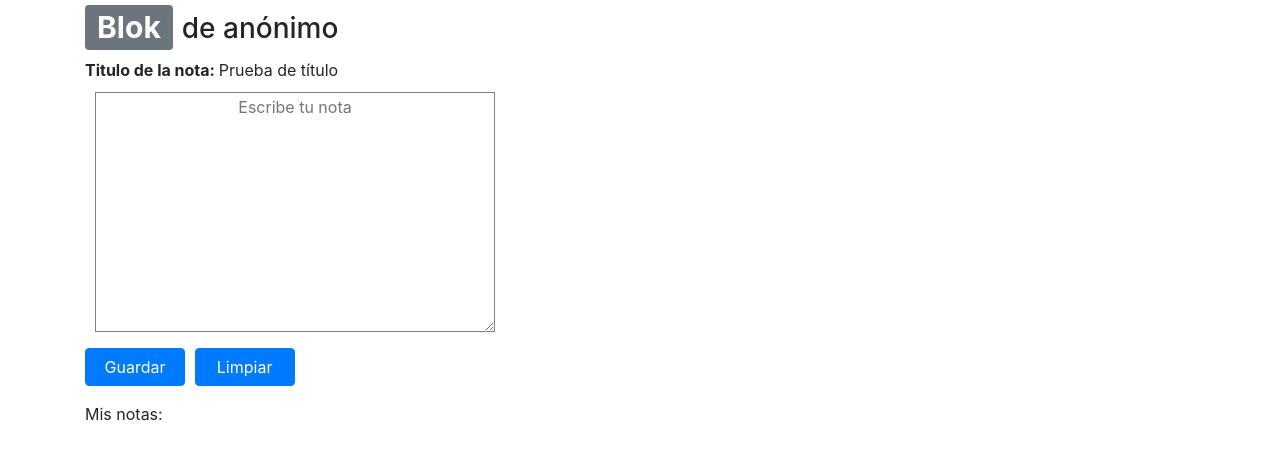
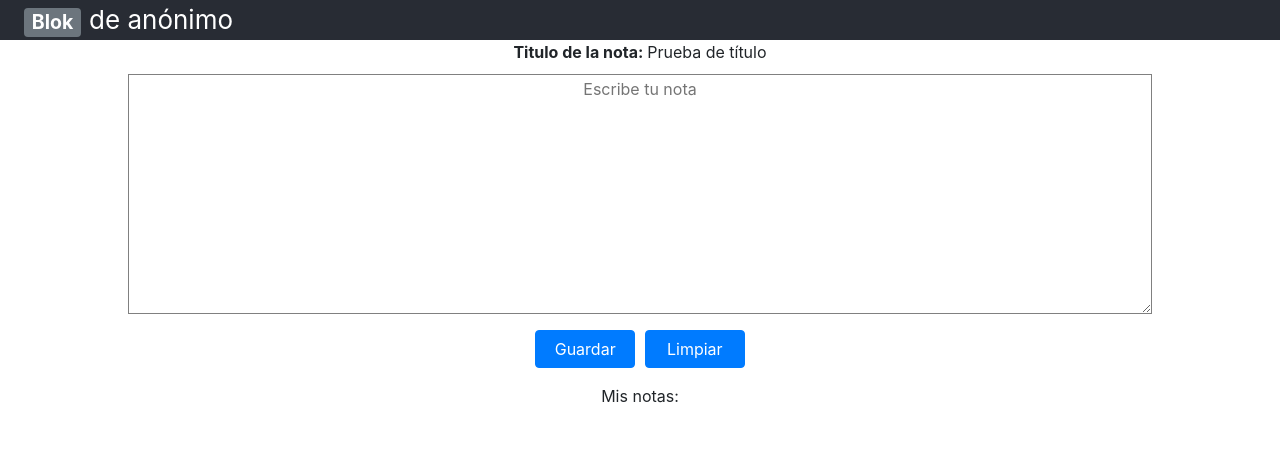
Before and after one commit to Omegadiaz/Blok, a React (Create React App) app: page / in a window 1280 px wide. Shown: the top 460 px of the page. Built offline with nearby package versions, Linux system fonts and the light colour scheme.

Commit message:
Arreglado un poco el estilo
Uso mejor de css y eliminada funcion para cambiar titulo por el momento

```diff
--- a/src/App.css
+++ b/src/App.css
@@ -2,37 +2,19 @@
   text-align: center;
 }
 
-.App-logo {
-  height: 40vmin;
-  pointer-events: none;
-}
-
-@media (prefers-reduced-motion: no-preference) {
-  .App-logo {
-    animation: App-logo-spin infinite 20s linear;
-  }
-}
-
 .App-header {
   background-color: #282c34;
-  min-height: 100vh;
+  min-height: 5vh;
   display: flex;
-  flex-direction: column;
-  align-items: center;
-  justify-content: center;
+  flex-direction: row;
+  align-items: left;
+  justify-content: left;
+  vertical-align: 'bottom';
+  padding-left: 3vh;
   font-size: calc(10px + 2vmin);
   color: white;
 }
-
-.App-link {
-  color: #61dafb;
+.userName {
+  color: white;
+  margin-left: 1vh;
 }
-
-@keyframes App-logo-spin {
-  from {
-    transform: rotate(0deg);
-  }
-  to {
-    transform: rotate(360deg);
-  }
-}
--- a/src/App.js
+++ b/src/App.js
@@ -63,9 +63,13 @@ const BlocDeNotas = () => (
   }
 
   return (
-    <div className="container">
-    <h1><a href="/#"><span className="badge badge-secondary" style={{marginRight:'0.3em'}}>Blok</span></a><span style={{fontSize: '0.7em'}}>de {nombre}</span></h1>
-     <Title clicked={changeTitleHandler} title="Prueba de título" />
+    <div className="App">
+    <div className="App-header">
+        <a href="/#"><span className="badge badge-secondary">Blok</span></a>
+          <span className="userName">de {nombre}</span>
+    </div>
+
+     <Title title="Prueba de título" />
      <div>
      <NoteBody escribiendo={escribirNota.bind(this)} pulsarenter={enter.bind(this)} value={nota}
      />
@@ -73,8 +77,8 @@ const BlocDeNotas = () => (
      </div>
      <button className="btn btn-primary" onClick={guardarNota} style={{marginRight: '0.6em',width:'100px'}}>Guardar</button>
      <button className="btn btn-primary" onClick={() => setListaNotas([])} style={{width:'100px'}}>Limpiar</button>
-     <div style={{marginTop:'1em'}}><label>Mis notas:</label>
-       <ul className="list-unstyled" style={{marginTop: '2em'}}>
+     <div style={{marginTop:'1em', textAlign: 'center'}}><label>Mis notas:</label>
+       <ul className="list-unstyled" style={{marginTop: '2em', textAlign: 'left', marginLeft: '10%'}}>
         <BlocDeNotas />
        </ul>
        </div>
--- a/src/Components/NoteBody.js
+++ b/src/Components/NoteBody.js
@@ -7,7 +7,7 @@ const NoteBody = (props) => (
 
     style={{
         height: '15em',
-        width: '25em',
+        width: '80%',
         margin: '10px',
         border: '1px solid grey'
 
--- a/src/index.css
+++ b/src/index.css
@@ -6,6 +6,7 @@ body {
   -webkit-font-smoothing: antialiased;
   -moz-osx-font-smoothing: grayscale;
 }
+
 
 code {
   font-family: source-code-pro, Menlo, Monaco, Consolas, 'Courier New',
```
